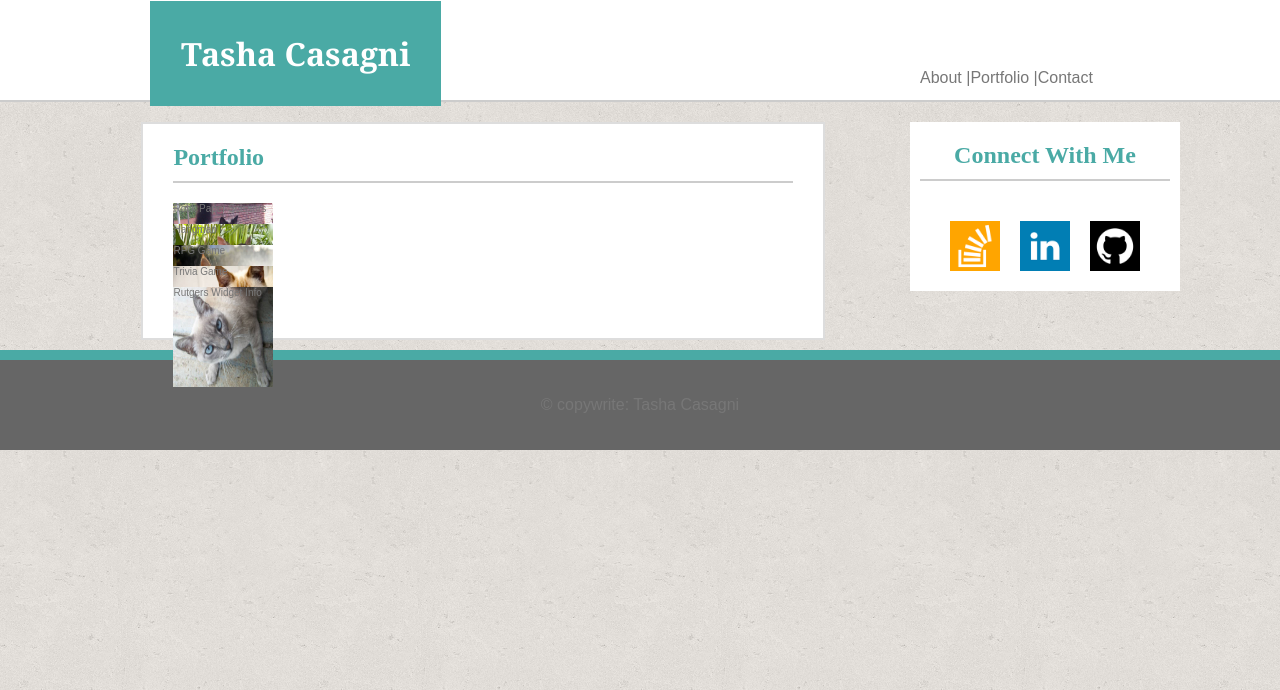
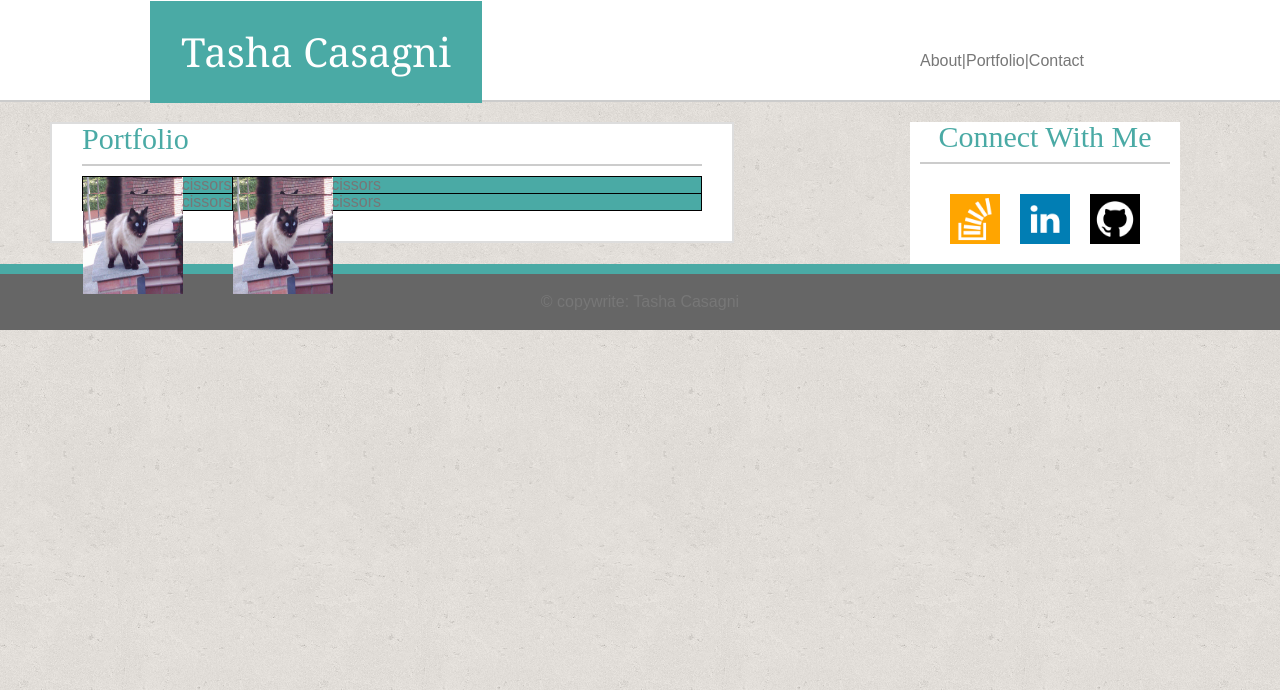
Before and after one commit to Tasha-GitHub/Basic-Portfolio, a PHP site: page /portfolio.html in a window 1280 px wide. Shown: the top 690 px of the page. Run offline with PHP 8.4, Linux system fonts and the light colour scheme.

Commit message:
added table

```diff
--- a/assets/style/reset.css
+++ b/assets/style/reset.css
@@ -0,0 +1,48 @@
+/* http://meyerweb.com/eric/tools/css/reset/
+   v2.0 | 20110126
+   License: none (public domain)
+*/
+
+html, body, div, span, applet, object, iframe,
+h1, h2, h3, h4, h5, h6, p, blockquote, pre,
+a, abbr, acronym, address, big, cite, code,
+del, dfn, em, img, ins, kbd, q, s, samp,
+small, strike, strong, sub, sup, tt, var,
+b, u, i, center,
+dl, dt, dd, ol, ul, li,
+fieldset, form, label, legend,
+table, caption, tbody, tfoot, thead, tr, th, td,
+article, aside, canvas, details, embed,
+figure, figcaption, footer, header, hgroup,
+menu, nav, output, ruby, section, summary,
+time, mark, audio, video {
+	margin: 0;
+	padding: 0;
+	border: 0;
+	font-size: 100%;
+	font: inherit;
+	vertical-align: baseline;
+}
+/* HTML5 display-role reset for older browsers */
+article, aside, details, figcaption, figure,
+footer, header, hgroup, menu, nav, section {
+	display: block;
+}
+body {
+	line-height: 1;
+}
+ol, ul {
+	list-style: none;
+}
+blockquote, q {
+	quotes: none;
+}
+blockquote:before, blockquote:after,
+q:before, q:after {
+	content: '';
+	content: none;
+}
+table {
+	border-collapse: collapse;
+	border-spacing: 0;
+}
--- a/assets/style/style.css
+++ b/assets/style/style.css
@@ -7,6 +7,7 @@ header {
 	font-family:'Georgia', Times, Times New Roman, serif;
 	height: 100px;
 	margin-bottom: 20px;
+	display: block;
 }
 
 nav {
@@ -17,6 +18,7 @@ nav {
 	position: relative;
 	top: 43px;
 	right: 50px;
+	display: block;
 }
 
 nav p {
@@ -30,15 +32,22 @@ h1 {
 	color:#ffffff;
 	margin-left: 100px;
 	position: relative;
-	top: -20px;
+	top: 1px;
 	left: 50px;
 	padding: 31px;
+	display: block;
+	font-size: 40px;
 
+}
+
+ul {
+	float: right;
 }
 
 body {
 	background-image: url("../images/cork-wallet.png");
 	margin: 0px;
+	display: block;
 }
 
 p {
@@ -62,18 +71,58 @@ hr {
 	padding-left: 30px
 }
 
+/*.projects {
+	position: absolute;
+	height:400px;
+}*/
+
+
 .projects img {
 	height: 100px;
 	width: 100px;
 	position: absolute;
-	float: left;
 
 }
 
 .project-header {
-	position: relative;
+	background-color: #4aaaa5;`
 }
 
+.rockPaper {
+	width: 100%;
+
+
+
+}
+
+.hangman {
+	position: relative;
+	top: 30px;
+	left: 10px;
+
+}
+
+.trivia {
+	position: relative;
+	top: 50px;
+	left: 10px;
+
+}
+
+
+.widget {
+	position: relative;
+	top: 70px;
+	left: 10px;
+
+}
+
+.RPG {
+	position: relative;
+	top: 90px;
+	left: 10px;
+
+}
 
 h2 {
 
@@ -82,6 +131,9 @@ h2 {
 	border-width: 2px;
 	border-color: #cccccc;
 	padding-bottom: 10px;
+	font-size: 30px;
+	font-height: 1.5px;
+	margin-bottom: 10px;
 
 }
 
@@ -95,11 +147,17 @@ section {
 	border-color: #dddddd;
 	padding:0px 30px 30px 30px;
 	margin-bottom: 10px;
-	margin-left: -250px;
+	margin-left: 50px;
 }
 
 section p {
-	font-size: 10px;
+	font-size: 16px;
+	text-align: left
+}
+
+section img {
+	float: left;
+	padding-right: 10px;
 }
 
 aside {
@@ -117,9 +175,30 @@ footer {
 	clear: both;
 	background-color: #666666;
 	padding: 20px;
-	text-align: center;
 	border-style: solid none none none;
 	border-width: 10px;
 	border-color: #4aaaa5;
+
+}
+
+footer p {
+	text-align: center;
 	color: #777777;
 }
+
+
+table, th, td {
+    border: 1px solid black;
+
+}
+
+table {
+    width:100%;
+    height: 100%
+}
+table td{
+    white-space: nowrap;
+}
+table td:last-child{
+    width:100%;
+}
--- a/contact.html
+++ b/contact.html
@@ -2,7 +2,8 @@
 <html lang="en">
 <head>
 	<meta charset="utf-8">
-	<title> My Portfolio </title>
+	<title> Contact Me! </title>
+	<link rel="stylesheet" type="text/css" href="assets/style/reset.css">
 	<link rel="stylesheet" type="text/css" href="assets/style/style.css">
 </head>
 <body>
--- a/index.html
+++ b/index.html
@@ -3,6 +3,7 @@
 <head>
 	<meta charset="utf-8">
 	<title> My Portfolio </title>
+	<link rel="stylesheet" type="text/css" href="assets/style/reset.css">
 	<link rel="stylesheet" type="text/css" href="assets/style/style.css">
 </head>
 <body>
@@ -18,8 +19,9 @@
 	<section>
 		<h2>About Me</h2>
 		<img src="assets/images/tcPic.jpg">
-		<p> Hi, Im Tasha. I am a currently a student at the Univeristy of Texas Coding Academy.
+		<p> Hi, Im Tasha. I am a currently a student at the Univeristy of Texas Coding Academy. I have a many hobbies which are akin but not limited to the following!
 		</p>
+
 	</section>
 
 	<aside>
--- a/portfolio.html
+++ b/portfolio.html
@@ -2,41 +2,79 @@
 <html lang="en">
 <head>
 	<meta charset="utf-8">
-	<title> My Portfolio </title>
+	<title> My Projects </title>
+	<link rel="stylesheet" type="text/css" href="assets/style/reset.css">
 	<link rel="stylesheet" type="text/css" href="assets/style/style.css">
+
+
 </head>
 <body>
 	<header>
 		<h1>Tasha Casagni</h1>
 		<nav>
-			<a href="index.html"><p>About |</p></a>
-			<a href="portfolio.html"><p>Portfolio |</p></a>
+			<a href="index.html"><p>About|</p></a>
+			<a href="portfolio.html"><p>Portfolio|</p></a>
 			<a href="contact.html"><p>Contact</p></a>
 		</nav>
 	</header>
 
-	<section>
+	<section class="projects">
 		<h2> Portfolio </h2>
-		<div class="projects">
+			<table>
+				<tr>
+					<td>
+						<div class="rockPaper">
 						<img src="assets/images/rock-paper.jpg">
 						<p class="project-header"> Rock Paper Scissors </p>
 						</div>
-		<div class="projects">
+					</td>
+					<td>
+						<div class="rockPaper">
+						<img src="assets/images/rock-paper.jpg">
+						<p class="project-header"> Rock Paper Scissors </p>
+						</div>
+					</td>
+				</tr>
+				<tr>
+					<td>
+						<div class="rockPaper">
+						<img src="assets/images/rock-paper.jpg">
+						<p class="project-header"> Rock Paper Scissors </p>
+						</div>
+					</td>
+					<td>
+						<div class="rockPaper">
+						<img src="assets/images/rock-paper.jpg">
+						<p class="project-header"> Rock Paper Scissors </p>
+						</div>
+					</td>
+				</tr>
+			</table>
+
+			<!--<div class="rockPaper">
+				<img src="assets/images/rock-paper.jpg">
+				<p class="project-header"> Rock Paper Scissors </p>
+			</div>
+
+			<div class="hangman">
 				<img src="assets/images/hang-man.jpg">
 				<p class="project-header"> Hangman </p>
 			</div>
-		<div class="projects">
+
+			<div class ="RPG">
 				<img src="assets/images/role-player.jpg">
 				<p class="project-header"> RPG Game </p>
 			</div>
-		<div class="projects">
+
+			<div class="trivia">
 				<img src="assets/images/trivia.jpg">
 				<p class="project-header"> Trivia Game </p>
 			</div>
-		<div class="projects">
+
+			<div class="widget">
 				<img src="assets/images/widget-info.jpg">
 				<p class="project-header"> Rutgers Widget Info </p>
-		</div>
+			</div> -->
 	</section>
 
 	<aside>
```
Also changed, not shown: 1 other file. Lines whose indentation alone changed are shown as unchanged.
